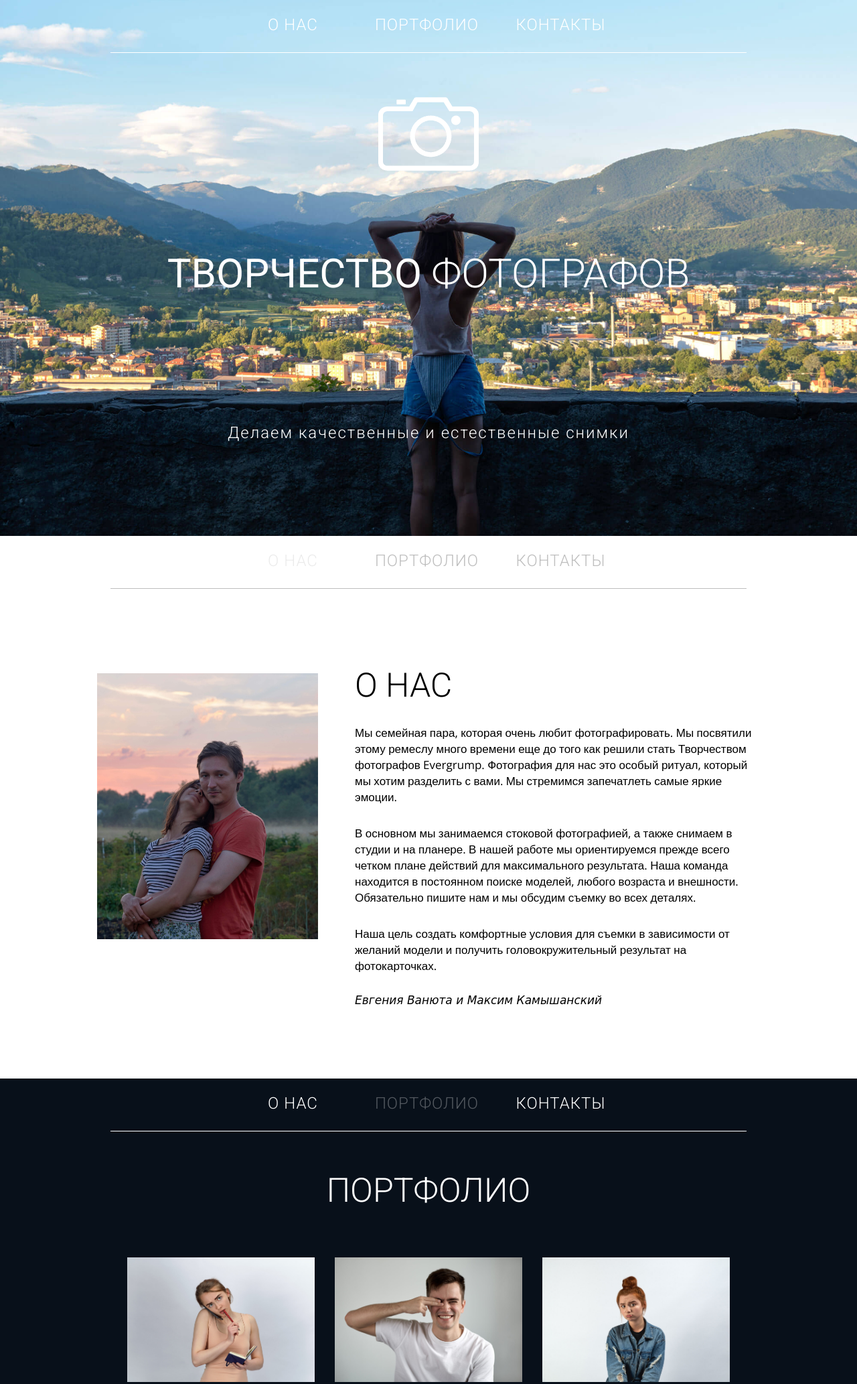
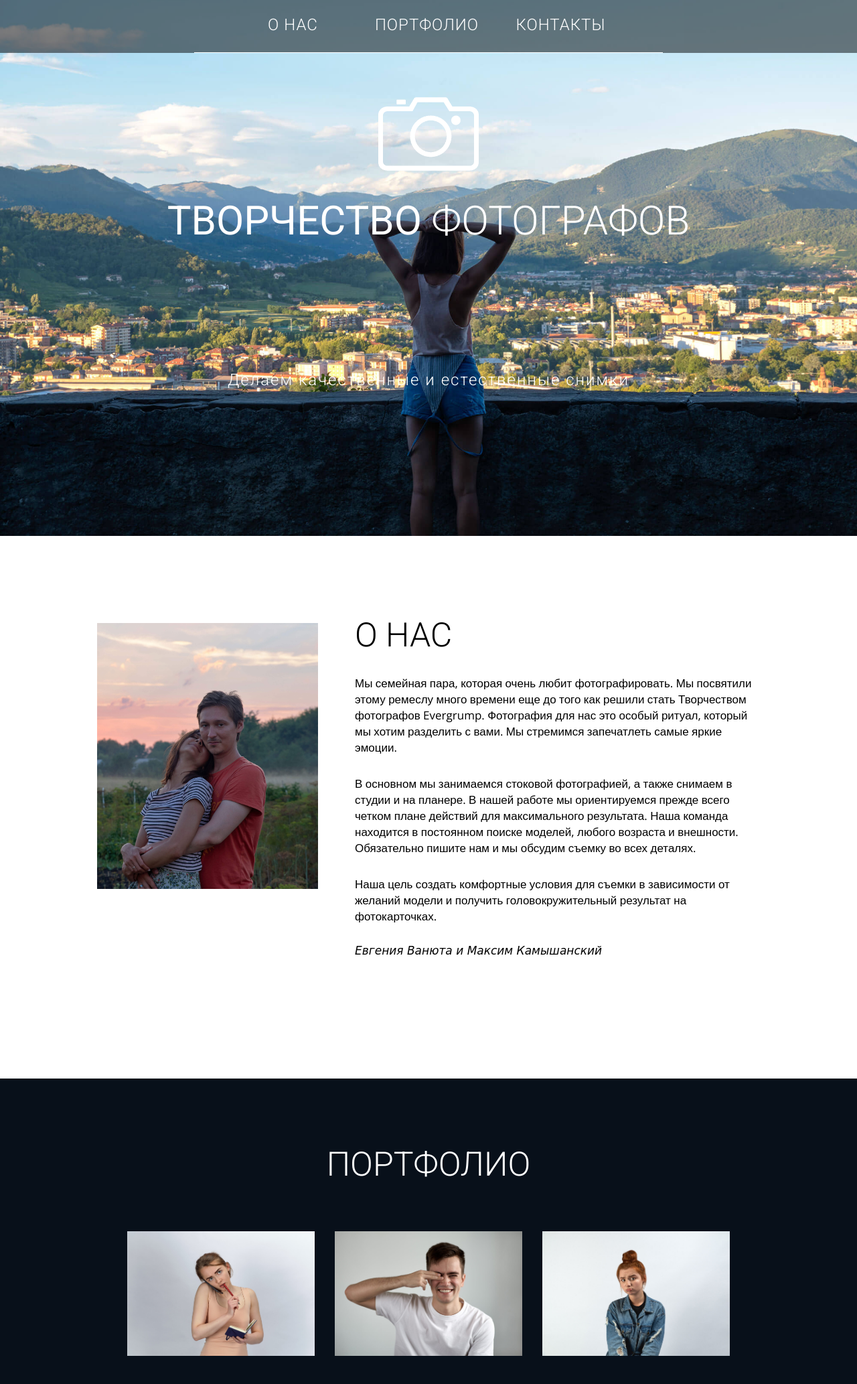
Before and after one commit to existmodel/photographer.github.io, a plain HTML site: page index.html in a window 1280 px wide. Shown: the top 2066 px of the page at 67% size. Drawn offline with nearby package versions, Linux system fonts and the light colour scheme; a web font is replaced by a local one.

Commit message:
Add new scroll

```diff
--- a/css/style.css
+++ b/css/style.css
@@ -109,6 +109,14 @@ body {
     padding-top: 280px;
     padding-bottom: 200px;
   }
+
+  .page-header .main-nav--scroll {
+    position: fixed;
+    top: 0;
+    left: 0;
+    background-color: rgba(0 , 0, 0, 0.5);
+    width: 100%;
+  }
 }
 
 @media (min-width: 1050px) {
@@ -205,7 +213,7 @@ body {
 }
 
 .main-nav__link--active {
-  opacity: .3;
+  font-weight: 700;
 }
 
 .main-nav__item {
@@ -252,7 +260,7 @@ body {
 @media (min-width: 768px) {
   .main-nav {
     position: relative;
-    width: 700px;
+    /*width: 700px;*/
     margin: 0 auto;
   }
   .main-nav__link {
@@ -276,6 +284,8 @@ body {
     -webkit-box-pack: justify;
     -ms-flex-pack: justify;
     justify-content: space-between;
+    width: 700px;
+    margin: auto;
   }
   .main-nav__list--line {
     border-bottom: 1px solid #bebebe;
@@ -355,6 +365,7 @@ body {
     padding-left: 30px;
     -ms-flex-wrap: wrap;
     flex-wrap: wrap;
+    padding-top: 70px;
   }
   .about-us__description {
     width: 355px;
@@ -456,7 +467,7 @@ body {
     width: 768px;
   }
   .portfolio__title {
-    padding-top: 60px;
+    padding-top: 100px;
     padding-bottom: 70px;
   }
   .portfolio__item {
@@ -526,7 +537,7 @@ body {
 
 @media (min-width: 768px) {
   .contacts__title {
-    padding-top: 60px;
+    padding-top: 100px;
     padding-bottom: 70px;
   }
   .contacts__email-adress {
@@ -619,3 +630,14 @@ body {
     font-size: 12px;
   }
 }
+
+
+.button-up {
+  position: fixed;
+  bottom: 30px;
+  right: 30px;
+  width: 32px;
+  height: 32px;
+  cursor: pointer;
+  /*display: none; */
+}
--- a/index.html
+++ b/index.html
@@ -12,7 +12,9 @@
   <body>
     <header class="page-header" data-parallax="scroll" data-image-src="img/main-bg.jpg" data-z-index="1">
       <div class="page-header__wrapper">
-        <nav class="main-nav  main-nav--opened main-nav--nojs">
+
+
+<!--         <nav class="main-nav  main-nav--opened main-nav--nojs">
           <button class="main-nav__toggle" type="button"><span class="visually-hidden">Открыть меню</span></button>
           <ul class="main-nav__list">
             <li class="main-nav__item">
@@ -31,7 +33,29 @@
               </a>
             </li>
           </ul>
+        </nav> -->
+        <nav class="main-nav  main-nav--opened main-nav--nojs main-nav--scroll">
+          <button class="main-nav__toggle" type="button" aria-label="Открыть меню"></button>
+          <ul class="main-nav__list">
+            <li class="main-nav__item">
+              <a class="main-nav__link" href="#about-us">
+                <span data-hover="О&nbsp;нас">О нас</span>
+              </a>
+            </li>
+            <li class="main-nav__item">
+              <a class="main-nav__link" href="#portfolio" >
+                <span data-hover="Портфолио">Портфолио</span>
+              </a>
+            </li>
+            <li class="main-nav__item">
+              <a class="main-nav__link" href="#contacts">
+                <span data-hover="Контакты">Контакты</span>
+              </a>
+            </li>
+          </ul>
         </nav>
+
+
         <div class="page-header__logo">
           <img class="page-header__logo-img" src="img/logo.png" alt="Логотип-фотоаппарат">
         </div>
@@ -41,25 +65,6 @@
     </header>
     <main class="page-main">
       <section class="about-us" id="about-us">
-        <nav class="main-nav main-nav--tablet ">
-          <ul class="main-nav__list main-nav__list--about-us main-nav__list--line">
-            <li class="main-nav__item">
-              <a class="main-nav__link main-nav__link--about-us main-nav__link--active">
-                О нас
-              </a>
-            </li>
-            <li class="main-nav__item">
-              <a class="main-nav__link main-nav__link--about-us" href="#portfolio" onclick="slowScroll('#portfolio')">
-                <span data-hover="Портфолио">Портфолио</span>
-              </a>
-            </li>
-            <li class="main-nav__item">
-              <a class="main-nav__link main-nav__link--about-us" href="#contacts" onclick="slowScroll('#contacts')">
-                <span data-hover="Контакты">Контакты</span>
-              </a>
-            </li>
-          </ul>
-        </nav>
         <div class="about-us__description">
           <h2 class="about-us__title">О нас</h2>
           <p class="about-us__text">Мы семейная пара, которая очень любит фотографировать. Мы посвятили этому ремеслу много времени еще до того как решили стать Творчеством фотографов Evergrump. Фотография для нас это особый ритуал, который мы хотим разделить с вами. Мы стремимся запечатлеть самые яркие эмоции.
@@ -77,23 +82,6 @@
       </section>
       <section class="portfolio" id="portfolio">
         <div class="portfolio-wrapper">
-              <nav class="main-nav main-nav--tablet ">
-                <ul class="main-nav__list ">
-                  <li class="main-nav__item">
-                    <a class="main-nav__link " href="#about-us" onclick="slowScroll('#about-us')">
-                      <span data-hover="О&nbsp;нас">О нас</span>
-                    </a>
-                  </li>
-                  <li class="main-nav__item">
-                    <a class="main-nav__link main-nav__link--active">Портфолио</a>
-                  </li>
-                  <li class="main-nav__item">
-                    <a class="main-nav__link " href="#contacts" onclick="slowScroll('#contacts')">
-                      <span data-hover="Контакты">Контакты</span>
-                    </a>
-                  </li>
-                </ul>
-              </nav>
           <h2 class="portfolio__title">Портфолио</h2>
           <div class="portfolio__cards">
                 <div class="portfolio__item">
@@ -147,23 +135,6 @@
     </main>
     <footer class="page-footer">
           <div class="page-footer__wrapper">
-            <nav class="main-nav main-nav--tablet">
-              <ul class="main-nav__list main-nav__list--about-us main-nav__list--line">
-                <li class="main-nav__item">
-                  <a class="main-nav__link main-nav__link--about-us" href="#about-us" onclick="slowScroll('#about-us')">
-                    <span data-hover="О&nbsp;нас">О нас</span>
-                  </a>
-                </li>
-                <li class="main-nav__item">
-                  <a class="main-nav__link main-nav__link--about-us" href="#portfolio" onclick="slowScroll('#portfolio')">
-                    <span data-hover="Портфолио">Портфолио</span>
-                  </a>
-                </li>
-                <li class="main-nav__item">
-                  <a class="main-nav__link main-nav__link--about-us main-nav__link--active">Контакты</a>
-                </li>
-              </ul>
-            </nav>
             <div class="contacts" id="contacts">
               <h2 class="contacts__title">Контакты</h2>
               <p class="contacts__email">Почта:</p>
@@ -197,11 +168,75 @@
             </div>
           </div>
     </footer>
+
+    <div class="button-up" id="button-up">
+      <svg xmlns="http://www.w3.org/2000/svg" width="48" height="48" viewBox="0 0 48 48"><path fill="#000000" d="M24 16L12 28l2.83 2.83L24 21.66l9.17 9.17L36 28z"/></svg>
+    </div>
     <script src="https://ajax.googleapis.com/ajax/libs/jquery/1.11.0/jquery.min.js"></script>
     <script src="js/parallax.min.js"></script>
     <script src="libs/jquery/jquery-3.2.1.min.js" type="text/javascript"></script>
     <script src="libs/magnific-popup/jquery.magnific-popup.min.js"></script>
     <script src="js/script.js" type="text/javascript"></script>
-          <script src="js/index.js" type="text/javascript"></script>
+    <!-- <script src="js/index.js" type="text/javascript"></script> -->
+    <script type="text/javascript">
+
+
+    // $(document).ready(function(){
+    //   // Фикмированная шапка при скролле
+    //   $(".main-nav").removeClass("main-nav--scroll");
+    //   $(window).scroll(function(){
+    //     if ($(this).scrollTop() > 652) {
+    //       $(".main-nav").addClass("main-nav--scroll").fadeIn('fast');
+    //     } else {
+    //       $(".main-nav").removeClass("main-nav--scroll").fadeIn('fast');
+    //     };
+    //   });
+
+    // });
+
+    var menu_selector = ".main-nav"; // Переменная должна содержать название класса или идентификатора, обертки нашего меню.
+    function onScroll(){
+      var scroll_top = $(document).scrollTop();
+      $(menu_selector + " a").each(function(){
+        var hash = $(this).attr("href");
+        var target = $(hash);
+        if (target.position().top <= scroll_top && target.position().top + target.outerHeight() > scroll_top) {
+          $(menu_selector + "main-nav__link--active ").removeClass("main-nav__link--active ");
+          $(this).addClass("main-nav__link--active ");
+        } else {
+          $(this).removeClass("main-nav__link--active ");
+        }
+      });
+
+      $(".main-nav").removeClass("main-nav--scroll");
+      $(window).scroll(function(){
+        if ($(this).scrollTop() > 690) {
+          $(".main-nav").addClass("main-nav--scroll").fadeIn('fast');
+        } else {
+          $(".main-nav").removeClass("main-nav--scroll").fadeIn('fast');
+        };
+      });
+    }
+
+    $(document).ready(function () {
+      $(document).on("scroll", onScroll);
+      $("a[href^='#']").click(function(e){
+        e.preventDefault();
+        $(document).off("scroll");
+        $(menu_selector + "main-nav__link--active").removeClass("main-nav__link--active");
+        $(this).addClass("main-nav__link--active");
+        var hash = $(this).attr("href");
+        var target = $(hash);
+        $("html, body").animate({
+            scrollTop: target.offset().top
+        }, 690, function(){
+          window.location.hash = hash;
+          $(document).on("scroll", onScroll);
+        });
+      });
+    });
+
+
+  </script>
   </body>
 </html>
--- a/js/script.js
+++ b/js/script.js
@@ -22,10 +22,33 @@
         $(".portfolio__popup").magnificPopup({type:"image"});
       });
 
-function slowScroll(id) {
-      var offset = 0;
-      $("html, body").animate ({
-        scrollTop: $(id).offset ().top - offset
-      }, 1000);
-      return false;
-}
+
+      $(function(){
+  //scroll to top
+      $('.button-up').click(function(){
+        $('html, body').animate({ scrollTop: 0 }, 500);
+        return false;
+      });
+    });
+
+// function slowScroll(id) {
+//       var offset = 0;
+//       $("html, body").animate ({
+//         scrollTop: $(id).offset ().top - offset
+//       }, 1000);
+//       return false;
+// }
+
+
+
+// $(document).ready(function(){
+//       // Фикмированная шапка при скролле
+//       $("#header").removeClass("default");
+//       $(window).scroll(function(){
+//         if ($(this).scrollTop() > 20) {
+//           $("#header").addClass("default").fadeIn('fast');
+//         } else {
+//           $("#header").removeClass("default").fadeIn('fast');
+//         };
+//       });
+//     });
```
Also changed, not shown: img/skype.min.svg (added). Lines whose indentation alone changed are shown as unchanged.
